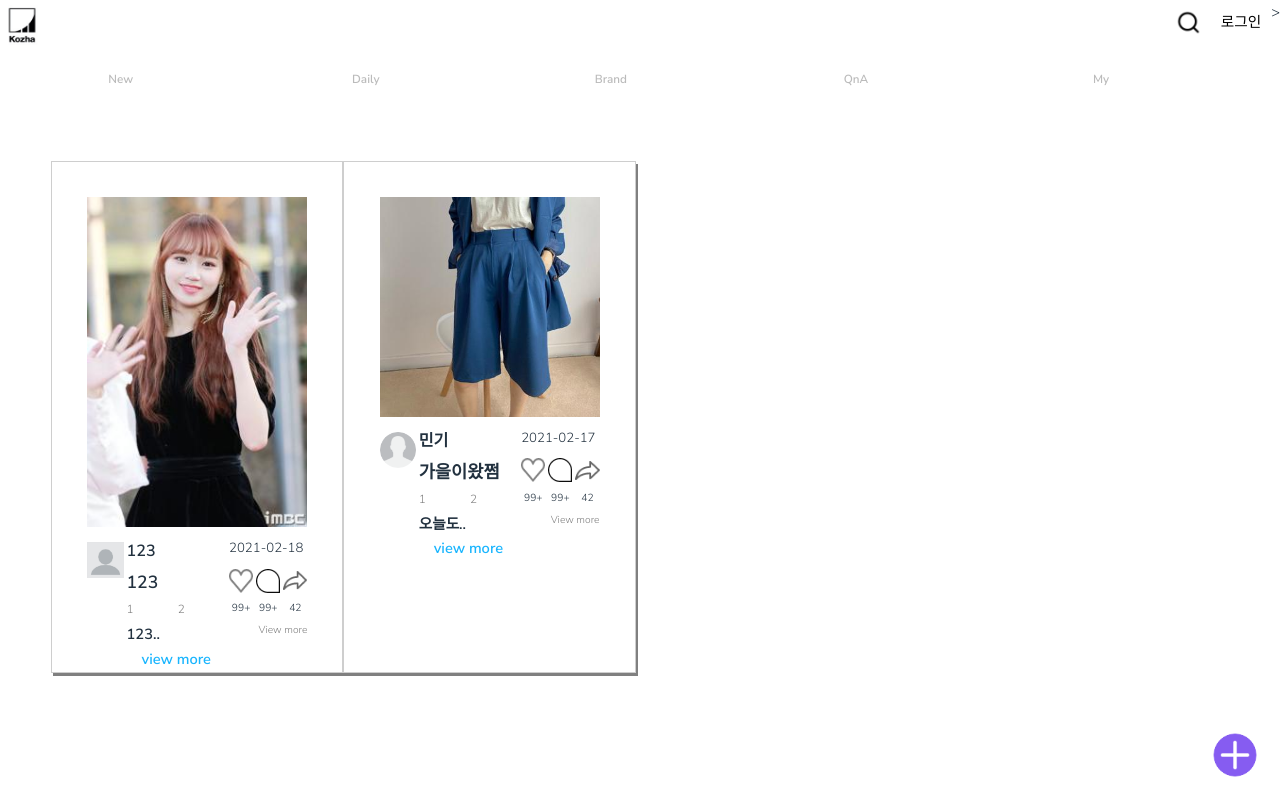
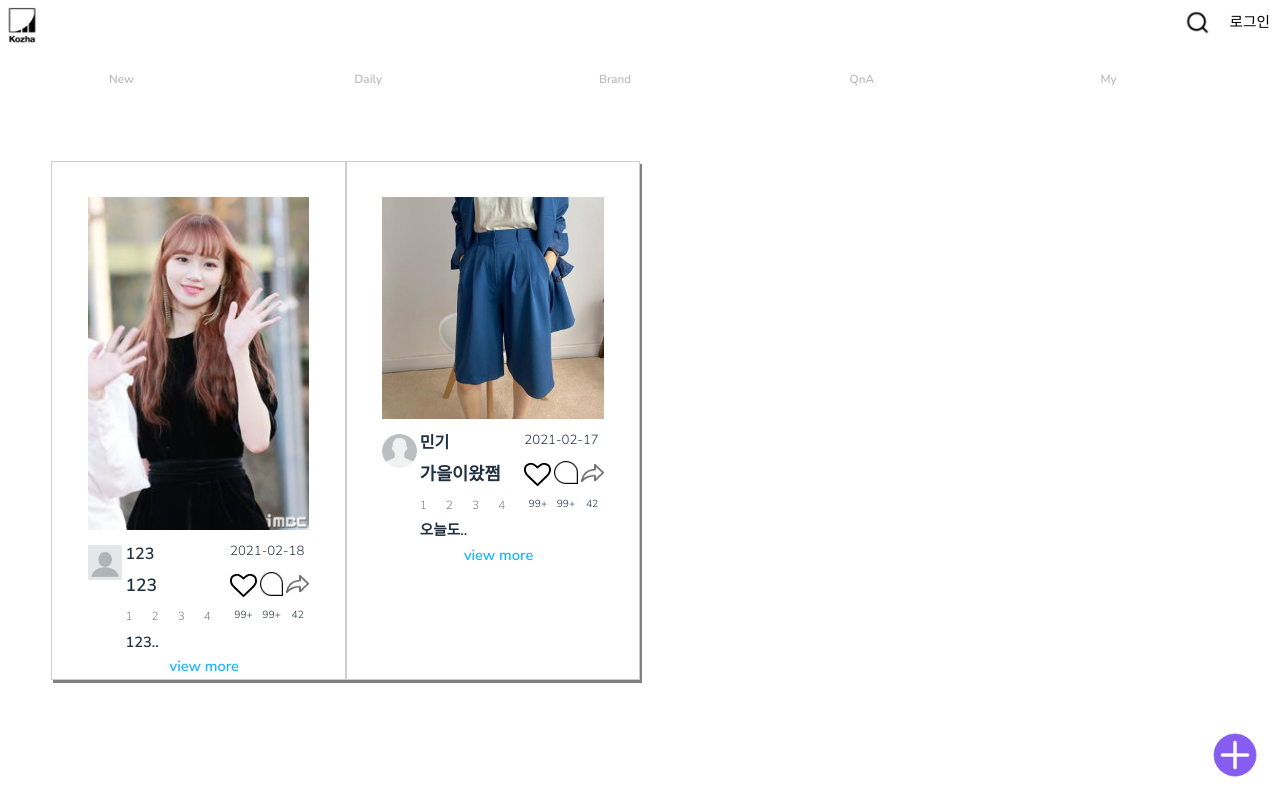
Before and after one commit to kokoball/KOZHA_project, a Flask app: page / in a window 1280 px wide. Run offline with Flask 2, Linux system fonts and the light colour scheme; data comes from the database, SQL or seed files in the repository; both versions use the stored data as it was after the commit; some libraries are stand-ins or nearby versions.

Commit message:
bp_12_32

```diff
--- a/kozha/static/css/main.css
+++ b/kozha/static/css/main.css
@@ -1771,7 +1771,7 @@
 
 	.media .user_information {
 		display: grid;
-		grid-template-columns: 1.5fr 2fr 2fr 1fr 1fr 1fr ;
+		grid-template-columns: 1.5fr repeat(7, 1fr) ;
 		grid-template-rows: 4fr;
 		grid-gap: 3px;
 	}
@@ -1792,48 +1792,59 @@
 	}
 
 	.user_information .box2 {
-		grid-column: 2/4;
+		grid-column: 2/6;
 		grid-row: 1/2;
 		font-weight: bold;
 		font-size: 110%;
 
 	}
 	.user_information .box3 {
-		grid-column: 4/7;
+		grid-column: 6/9;
 		grid-row: 1/2;
 		font-size: 90%;
 
 	}
 	.user_information .box4 {
-		grid-column: 4;
+		grid-column: 6;
 		grid-row: 2/2;
 		text-align: center;
 
 	}
 	.user_information .box5 {
-		grid-column: 5;
+		grid-column: 7;
 		grid-row: 2/2;
 		text-align: center;
 
 	}
 	.user_information .box6 {
-		grid-column: 6;
+		grid-column: 8;
 		grid-row: 2/2;
 
 	}
 	.user_information .box7 {
-		grid-column: 2/4;
+		grid-column: 2/7;
 		grid-row: 2/2;
 		font-weight: bold;
 		font-size: 120%;
 
 	}
 	.user_information .box8 {
-		grid-column: 4;
+		grid-column: 6;
 		grid-row: 3/3;
 		font-size: 70%;
 		text-align: center;
-
+	}
+	.user_information .box13 {
+		grid-column: 7;
+		grid-row: 3/3;
+		font-size: 70%;
+		text-align: center;
+	}
+	.user_information .box14 {
+		grid-column: 8;
+		grid-row: 3/3;
+		font-size: 70%;
+		text-align: center;
 	}
 	.user_information .box9 {
 		grid-column: 2;
@@ -1849,31 +1860,31 @@
 		font-size: 80%;
 
 	}
+	.user_information .box15 {
+		grid-column: 4;
+		grid-row: 3/3;
+		color: gray;
+		font-size: 80%;
+	}
+	.user_information .box16 {
+		grid-column: 5;
+		grid-row: 3/3;
+		color: gray;
+		font-size: 80%;
+	}
 	.user_information .box11 {
-		grid-column: 2/4;
+		grid-column: 2/8;
 		grid-row: 4/4;
 		font-weight: bold;
 		font-size: 100%;
 
 	}
 	.user_information .box12 {
-		grid-column: 4/7;
+		grid-column: 6/9;
 		grid-row: 4/4;
 		color: gray;
 		font-size: 70%;
 		text-align: right;
-	}
-	.user_information .box13 {
-		grid-column: 5;
-		grid-row: 3/3;
-		font-size: 70%;
-		text-align: center;
-	}
-	.user_information .box14 {
-		grid-column: 6;
-		grid-row: 3/3;
-		font-size: 70%;
-		text-align: center;
 	}
 
 
@@ -2652,3 +2663,116 @@
 .c-name {
 		font-size: large;
 	}
+
+/* like-button */
+.b1 {
+	width: 100%;
+	height: 100%;
+}
+
+.like-heart-btn {
+  display: inline-block;
+  font-size: 0;
+}
+
+.like-heart {
+  cursor: pointer;
+  padding-bottom: 20%;
+  transition: all .3s;
+  transform-origin: center;
+}
+
+@media screen and (max-width: 1100px) {
+
+	.like-heart {
+		width: 30px;
+	  }
+
+}
+
+@media screen and (min-width: 1100px) {
+
+	.like-heart {
+		width: 27px;
+	  }
+
+}
+
+
+.like-heart:hover {
+  transform: scale(1.2);
+}
+
+.active > .like-heart {
+  animation: animateHeart .3s linear forwards;
+}
+
+.like-heart .heart-fill {
+  fill: white;
+
+}
+
+.like-heart:hover .heart-fill {
+  fill: white;
+}
+
+.like-heart .heart-outline {
+  fill: black;
+
+}
+
+.active > .like-heart .heart-fill,
+.active > .like-heart .heart-outline{
+  fill: #ff3c49;
+}
+
+
+.like-button-btn {
+  display: inline-block;
+  border: 2px solid #ff3c49;
+  border-radius: 5px;
+  background-color: white;
+  font-size: 0;
+}
+
+.like-button {
+  cursor: pointer;
+  padding: 11px;
+  width: 24px;
+  transition: all .3s;
+  transform-origin: center;
+}
+
+.like-button:hover {
+  background-color: #ffeaeb;
+}
+
+.active > .like-button {
+  animation: animateHeart .3s linear forwards;
+}
+
+.like-button .heart-fill {
+  fill: white;
+}
+
+.like-button:hover .heart-fill {
+  fill: #ffeaeb;
+  transform: scale(1.2);
+}
+.active > .like-button:hover .heart-fill {
+  transform: none;
+}
+
+.like-button .heart-outline {
+  fill: #ff3c49;
+}
+
+.active > .like-button .heart-fill {
+  fill: #ff3c49;
+}
+
+@keyframes animateHeart{
+  0%{transform:scale(.2);}
+  40%{transform:scale(1.2);}
+  100%{transform:scale(1);}
+}
--- /dev/null
+++ b/kozha/static/js/like_heart.js
@@ -0,0 +1,13 @@
+/*
+	Snapshot by TEMPLATED
+	templated.co @templatedco
+	Released for free under the Creative Commons Attribution 3.0 license (templated.co/license)
+*/
+
+// heart
+const buttons = document.querySelectorAll('.like-heart-btn')
+for (const button of buttons) {
+	button.addEventListener('click', function(){
+		this.classList.toggle('active');
+	  })
+}
--- a/kozha/templates/index.html
+++ b/kozha/templates/index.html
@@ -265,7 +265,25 @@
 							src="{{ url_for('static', filename = 'profile_pics/' + post.author.image_file) }}"></div>
 					<div class="box2">{{ post.author.username }}</div>
 					<div class="box3">{{ post.date_posted.strftime('%Y-%m-%d') }}</div>
-					<div class="box4"><img src="{{ url_for('static', filename='images/like_button.png') }}"></div>
+					<div class="box4">
+						<div class="b1">
+							<div class="like-heart-btn">
+							  <svg class="like-heart" viewBox="0 0 511.626 511.626" xmlns="http://www.w3.org/2000/svg">
+							  <path class="heart-fill" d="M475.366,71.951c-24.175-23.606-57.575-35.404-100.215-35.404c-11.8,0-23.843,2.046-36.117,6.136
+								  c-12.279,4.093-23.702,9.615-34.256,16.562c-10.568,6.945-19.65,13.467-27.269,19.556c-7.61,6.091-14.845,12.564-21.696,19.414
+								  c-6.854-6.85-14.087-13.323-21.698-19.414c-7.616-6.089-16.702-12.607-27.268-19.556c-10.564-6.95-21.985-12.468-34.261-16.562
+								  c-12.275-4.089-24.316-6.136-36.116-6.136c-42.637,0-76.039,11.801-100.211,35.404C12.087,95.552,0,128.288,0,170.162 c0,12.753,2.24,25.889,6.711,39.398c4.471,13.514,9.566,25.031,15.275,34.546c5.708,9.514,12.181,18.796,19.414,27.837 c7.233,9.042,12.519,15.27,15.846,18.699c3.33,3.422,5.948,5.899,7.851,7.419L243.25,469.937c3.427,3.429,7.614,5.144,12.562,5.144 s9.138-1.715,12.563-5.137l177.87-171.307c43.588-43.583,65.38-86.41,65.38-128.475C511.626,128.288,499.537,95.552,475.366,71.951
+								  z"/>
+							  <path class="heart-outline" d="M475.366,71.949c-24.175-23.606-57.575-35.404-100.215-35.404c-11.8,0-23.843,2.046-36.117,6.136
+								  c-12.279,4.093-23.702,9.615-34.256,16.562c-10.568,6.945-19.65,13.467-27.269,19.556c-7.61,6.091-14.845,12.564-21.696,19.414
+								  c-6.854-6.85-14.087-13.323-21.698-19.414c-7.616-6.089-16.702-12.607-27.268-19.556c-10.564-6.95-21.985-12.468-34.261-16.562
+								  c-12.275-4.089-24.316-6.136-36.116-6.136c-42.637,0-76.039,11.801-100.211,35.404C12.087,95.55,0,128.286,0,170.16 c0,12.753,2.24,25.891,6.711,39.398c4.471,13.514,9.566,25.031,15.275,34.546c5.708,9.514,12.181,18.792,19.414,27.834 c7.233,9.041,12.519,15.272,15.846,18.698c3.33,3.426,5.948,5.903,7.851,7.427L243.25,469.938 c3.427,3.426,7.614,5.144,12.562,5.144s9.138-1.718,12.563-5.144l177.87-171.31c43.588-43.58,65.38-86.406,65.38-128.472
+								  C511.626,128.279,499.54,95.546,475.366,71.949z M421.405,271.795L255.813,431.391L89.938,271.507 C54.344,235.922,36.55,202.133,36.55,170.156c0-15.415,2.046-29.026,6.136-40.824c4.093-11.8,9.327-21.177,15.703-28.124 c6.377-6.949,14.132-12.607,23.268-16.988c9.141-4.377,18.086-7.328,26.84-8.85c8.754-1.52,18.079-2.281,27.978-2.281 c9.896,0,20.557,2.424,31.977,7.279c11.418,4.853,21.934,10.944,31.545,18.271c9.613,7.332,17.845,14.183,24.7,20.557 c6.851,6.38,12.559,12.229,17.128,17.559c3.424,4.189,8.091,6.283,13.989,6.283c5.9,0,10.562-2.094,13.99-6.283 c4.568-5.33,10.28-11.182,17.131-17.559c6.852-6.374,15.085-13.222,24.694-20.557c9.613-7.327,20.129-13.418,31.553-18.271 c11.416-4.854,22.08-7.279,31.977-7.279s19.219,0.761,27.977,2.281c8.757,1.521,17.702,4.473,26.84,8.85 c9.137,4.38,16.892,10.042,23.267,16.988c6.376,6.947,11.612,16.324,15.705,28.124c4.086,11.798,6.132,25.409,6.132,40.824
+								  C475.078,202.133,457.19,236.016,421.405,271.795z"/>
+								</svg>
+							</div>
+						  </div>
+					</div>
 					<div class="box5"><img src="{{ url_for('static', filename='images/comment_button.png') }}"></div>
 					<div class="box6"><img src="{{ url_for('static', filename='images/share_button.png') }}"></div>
 					<div class="box7">{{ post.title }}</div>
@@ -274,9 +292,11 @@
 					<div class="box14">42</div>
 					<div class="box9">{{ post.tags[0].tagname }}</div>
 					<div class="box10">{{ post.tags[1].tagname }}</div>
+					<div class="box15">{{ post.tags[2].tagname }}</div>
+					<div class="box16">{{ post.tags[3].tagname }}</div>
 					<div class="box11">{{ post.content[:9] }}..<a href="{{ url_for('post', post_id = post.id) }}">view
 							more</a></div>
-					<div class="box12">View more</div>
+					<div class="box12"></div>
 				</div>
 			</div>
 			{% endfor %}
@@ -298,7 +318,7 @@
 			src="{{ url_for('static', filename='images/uploadbutton.png') }}"></a>
 </div>
 
-</section>>
+</section>
 <!-- Scripts -->
 <script src="{{ url_for('static', filename='js/jquery.min.js') }}"></script>
 <script src="{{ url_for('static', filename='js/jquery.poptrox.min.js') }}"></script>
@@ -306,6 +326,7 @@
 <script src="{{ url_for('static', filename='js/skel.min.js') }}"></script>
 <script src="{{ url_for('static', filename='js/util.js') }}"></script>
 <script src="{{ url_for('static', filename='js/main.js') }}"></script>
+<script src="{{ url_for('static', filename='js/like_heart.js') }}"></script>
 <script src="https://unpkg.com/swiper/swiper-bundle.min.js"></script>
 <!-- slideshow -->
 <script>
```
Also changed, not shown: kozha/site.db, kozha/static/update_pics/3ca788e6431f9b92.jpg (added).
